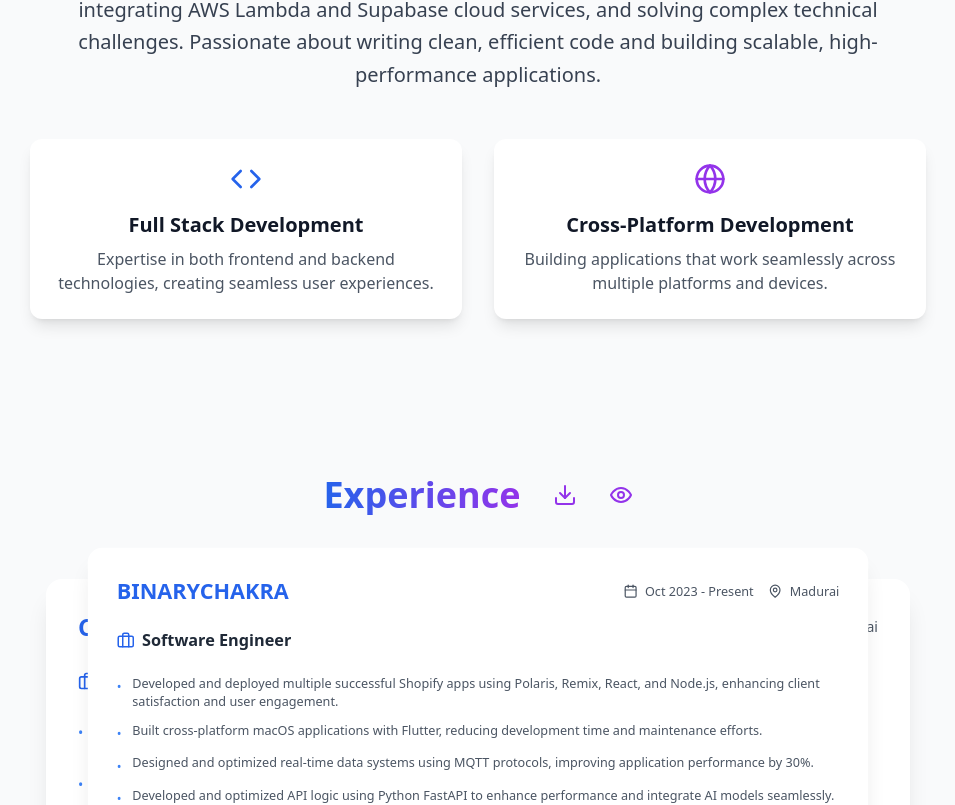
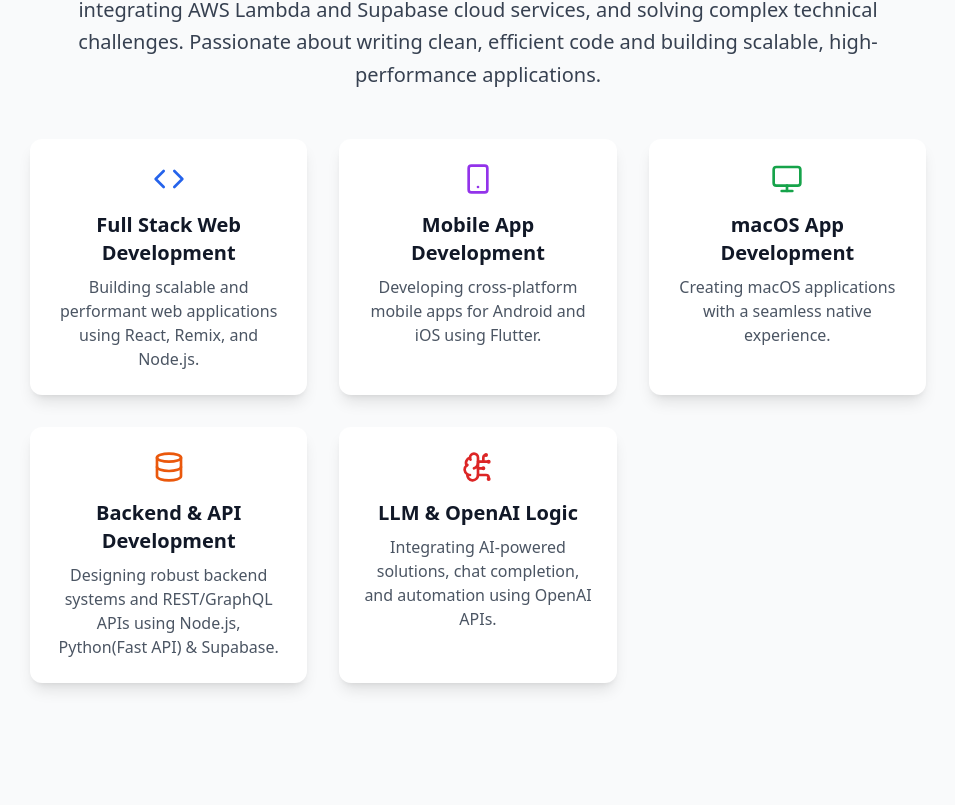
Before and after one commit to NJHarshavardhan/-portfolioTS, a React (Vite) app: page / in a window 1280 px wide. Shown: the part 1056-1861 px from the top of the page, without its empty margins (162-1117 px from the left). Built offline with nearby package versions, Linux system fonts and the light colour scheme.

Commit message:
Extra skill and about me added

```diff
--- a/src/components/About.tsx
+++ b/src/components/About.tsx
@@ -1,12 +1,40 @@
 import { motion } from 'framer-motion';
 import { useInView } from 'react-intersection-observer';
-import { Code, Cpu, Globe, Rocket } from 'lucide-react';
+import { Code, Smartphone, Monitor, Database, BrainCircuit } from 'lucide-react';
 
 export const About = () => {
   const [ref, inView] = useInView({
     triggerOnce: true,
     threshold: 0.1,
   });
+
+  const skills = [
+    {
+      icon: <Code className="w-8 h-8 text-blue-600 mx-auto mb-4" />,
+      title: "Full Stack Web Development",
+      description: "Building scalable and performant web applications using React, Remix, and Node.js.",
+    },
+    {
+      icon: <Smartphone className="w-8 h-8 text-purple-600 mx-auto mb-4" />,
+      title: "Mobile App Development",
+      description: "Developing cross-platform mobile apps for Android and iOS using Flutter.",
+    },
+    {
+      icon: <Monitor className="w-8 h-8 text-green-600 mx-auto mb-4" />,
+      title: "macOS App Development",
+      description: "Creating macOS applications with a seamless native experience.",
+    },
+    {
+      icon: <Database className="w-8 h-8 text-orange-600 mx-auto mb-4" />,
+      title: "Backend & API Development",
+      description: "Designing robust backend systems and REST/GraphQL APIs using Node.js, Python(Fast API) & Supabase.",
+    },
+    {
+      icon: <BrainCircuit className="w-8 h-8 text-red-600 mx-auto mb-4" />,
+      title: "LLM & OpenAI Logic",
+      description: "Integrating AI-powered solutions, chat completion, and automation using OpenAI APIs.",
+    },
+  ];
 
   return (
     <section id="about" className="py-20 px-4 bg-gray-50 dark:bg-gray-800">
@@ -27,49 +55,23 @@ export const About = () => {
           transition={{ delay: 0.2 }}
           className="text-xl text-gray-700 dark:text-gray-300 mb-12 leading-relaxed"
         >
-        Software engineer with 2+ years of
-experience building full-stack
-solutions using Flutter, React,
-Node.js, and Shopify. Successfully
-developed cross-platform mobile
-apps for Android, iOS, and macOS,
-along with web applications using
-Remix. Proficient in creating
-responsive UIs, integrating AWS
-Lambda and Supabase cloud
-services, and solving complex
-technical challenges. Passionate
-about writing clean, efficient code
-and building scalable,
-high-performance applications.
+          Software engineer with 2+ years of experience building full-stack solutions using Flutter, React, Node.js, and Shopify. Successfully developed cross-platform mobile apps for Android, iOS, and macOS, along with web applications using Remix. Proficient in creating responsive UIs, integrating AWS Lambda and Supabase cloud services, and solving complex technical challenges. Passionate about writing clean, efficient code and building scalable, high-performance applications.
         </motion.p>
 
-        <div className="grid grid-cols-1 md:grid-cols-2 gap-8">
-          <motion.div
-            initial={{ opacity: 0, x: -20 }}
-            animate={inView ? { opacity: 1, x: 0 } : {}}
-            transition={{ delay: 0.3 }}
-            className="bg-white dark:bg-gray-900 p-6 rounded-xl shadow-lg"
-          >
-            <Code className="w-8 h-8 text-blue-600 mx-auto mb-4" />
-            <h3 className="text-xl font-bold mb-2">Full Stack Development</h3>
-            <p className="text-gray-600 dark:text-gray-400">
-              Expertise in both frontend and backend technologies, creating seamless user experiences.
-            </p>
-          </motion.div>
-
-          <motion.div
-            initial={{ opacity: 0, x: 20 }}
-            animate={inView ? { opacity: 1, x: 0 } : {}}
-            transition={{ delay: 0.4 }}
-            className="bg-white dark:bg-gray-900 p-6 rounded-xl shadow-lg"
-          >
-            <Globe className="w-8 h-8 text-purple-600 mx-auto mb-4" />
-            <h3 className="text-xl font-bold mb-2">Cross-Platform Development</h3>
-            <p className="text-gray-600 dark:text-gray-400">
-              Building applications that work seamlessly across multiple platforms and devices.
-            </p>
-          </motion.div>
+        <div className="grid grid-cols-1 md:grid-cols-2 lg:grid-cols-3 gap-8">
+          {skills.map((skill, index) => (
+            <motion.div
+              key={index}
+              initial={{ opacity: 0, x: index % 2 === 0 ? -20 : 20 }}
+              animate={inView ? { opacity: 1, x: 0 } : {}}
+              transition={{ delay: 0.3 + index * 0.1 }}
+              className="bg-white dark:bg-gray-900 p-6 rounded-xl shadow-lg"
+            >
+              {skill.icon}
+              <h3 className="text-xl font-bold mb-2">{skill.title}</h3>
+              <p className="text-gray-600 dark:text-gray-400">{skill.description}</p>
+            </motion.div>
+          ))}
         </div>
       </motion.div>
     </section>
--- a/src/components/Skills.tsx
+++ b/src/components/Skills.tsx
@@ -1,19 +1,23 @@
 import { motion } from 'framer-motion';
 import { useInView } from 'react-intersection-observer';
-import { Code2, Database, Globe, Layout, Server, PenTool as Tool } from 'lucide-react';
+import { Code2, Database, Globe, Layout, Server, PenTool as Tool, Cloud, GitBranch } from 'lucide-react';
 
 const skills = {
-  languages: ['Dart', 'Node', 'Python(Fast API)', 'HTML'],
-  frameworks: ['Flutter', 'Express', 'React', 'Remix'],
+  languages: ['JavaScript','Dart', 'Python (Fast API)',  'HTML', 'CSS'],
+  frameworks: ['Flutter', 'React', 'Remix', 'Express'],
+  APIs: ['REST API', 'GraphQL', 'JSON', 'Google Maps API'],
   platforms: [
     'Shopify Polaris Components',
+    'AWS S3',
     'AWS Lambda',
-    'AWS S3 Bucket',
     'AWS API Gateway',
     'Firebase',
-    'GitLab'
+    'Git',
   ],
-  databases: ['Supabase', 'MongoDB', 'Firebase database', 'MySQL'],
+  databases: ['Supabase', 'MongoDB', 'MySQL', 'Firebase Database'],
+  AI: ['OpenAI Chat Completion', 'Azure OpenAI', 'Hugging Face Models'],
+  messaging: ['Kafka', 'MQTT'],
+
 };
 
 export const Skills = () => {
@@ -45,7 +49,7 @@ export const Skills = () => {
   };
 
   return (
-    <section id = "skills" className="py-20 px-4 bg-gray-50 dark:bg-gray-800">
+    <section id="skills" className="py-20 px-4 bg-gray-50 dark:bg-gray-800">
       <motion.div
         ref={ref}
         initial="hidden"
@@ -58,22 +62,30 @@ export const Skills = () => {
         </h2>
 
         <div className="grid grid-cols-1 md:grid-cols-2 gap-8">
+          {Object.entries(skills).map(([category, skillList], index) => (
             <motion.div
+              key={category}
               variants={itemVariants}
               className="bg-white dark:bg-gray-900 rounded-xl p-8 shadow-lg transform transition-transform duration-300 hover:scale-105"
             >
               <div className="flex items-center gap-3 mb-6">
-              <Code2 className="w-6 h-6 text-blue-600" />
-              <h3 className="text-2xl font-bold">Languages</h3>
+                {category === 'languages' && <Code2 className="w-6 h-6 text-blue-600" />}
+                {category === 'frameworks' && <Layout className="w-6 h-6 text-purple-600" />}
+                {category === 'APIs' && <Globe className="w-6 h-6 text-green-600" />}
+                {category === 'platforms' && <Server className="w-6 h-6 text-yellow-600" />}
+                {category === 'databases' && <Database className="w-6 h-6 text-red-600" />}
+                {category === 'messaging' && <Tool className="w-6 h-6 text-indigo-600" />}
+                {category === 'AI' && <Cloud className="w-6 h-6 text-teal-600" />}
+                <h3 className="text-2xl font-bold capitalize">{category.replace('_', ' ')}</h3>
               </div>
               <div className="flex flex-wrap gap-3">
-              {skills.languages.map((skill, index) => (
+                {skillList.map((skill, idx) => (
                   <motion.span
-                  key={index}
+                    key={idx}
                     initial={{ scale: 0 }}
                     animate={{ scale: 1 }}
                     whileHover={{ scale: 1.1 }}
-                  transition={{ delay: index * 0.1, type: "spring", stiffness: 300 }}
+                    transition={{ delay: idx * 0.1, type: "spring", stiffness: 300 }}
                     className="px-4 py-2 bg-purple-100 text-black rounded-full dark:bg-purple-400 dark:text-black"
                   >
                     {skill}
@@ -81,78 +93,7 @@ export const Skills = () => {
                 ))}
               </div>
             </motion.div>
-
-          <motion.div
-            variants={itemVariants}
-            className="bg-white dark:bg-gray-900 rounded-xl p-8 shadow-lg transform transition-transform duration-300 hover:scale-105"
-          >
-            <div className="flex items-center gap-3 mb-6">
-              <Layout className="w-6 h-6 text-purple-600" />
-              <h3 className="text-2xl font-bold">Frameworks</h3>
-            </div>
-            <div className="flex flex-wrap gap-3">
-              {skills.frameworks.map((skill, index) => (
-                <motion.span
-                  key={index}
-                  initial={{ scale: 0 }}
-                  animate={{ scale: 1 }}
-                  whileHover={{ scale: 1.1 }}
-                  transition={{ delay: index * 0.1, type: "spring", stiffness: 300 }}
-                  className="px-4 py-2 bg-purple-100 text-black rounded-full dark:bg-purple-400 dark:text-black"
-                >
-                  {skill}
-                </motion.span>
           ))}
-            </div>
-          </motion.div>
-
-          <motion.div
-            variants={itemVariants}
-            className="bg-white dark:bg-gray-900 rounded-xl p-8 shadow-lg transform transition-transform duration-300 hover:scale-105"
-          >
-            <div className="flex items-center gap-3 mb-6">
-              <Server className="w-6 h-6 text-green-600" />
-              <h3 className="text-2xl font-bold">Platforms & Tools</h3>
-            </div>
-            <div className="flex flex-wrap gap-3">
-              {skills.platforms.map((skill, index) => (
-                <motion.span
-                  key={index}
-                  initial={{ scale: 0 }}
-                  animate={{ scale: 1 }}
-                  whileHover={{ scale: 1.1 }}
-                  transition={{ delay: index * 0.1, type: "spring", stiffness: 300 }}
-                  className="px-4 py-2 bg-purple-100 text-black rounded-full dark:bg-purple-400 dark:text-black"
-                >
-                  {skill}
-                </motion.span>
-              ))}
-            </div>
-          </motion.div>
-
-          <motion.div
-            variants={itemVariants}
-            className="bg-white dark:bg-gray-900 rounded-xl p-8 shadow-lg transform transition-transform duration-300 hover:scale-105"
-          >
-            <div className="flex items-center gap-3 mb-6">
-              <Database className="w-6 h-6 text-red-600" />
-              <h3 className="text-2xl font-bold">Databases</h3>
-            </div>
-            <div className="flex flex-wrap gap-3">
-              {skills.databases.map((skill, index) => (
-                <motion.span
-                  key={index}
-                  initial={{ scale: 0 }}
-                  animate={{ scale: 1 }}
-                  whileHover={{ scale: 1.1 }}
-                  transition={{ delay: index * 0.1, type: "spring", stiffness: 300 }}
-                  className="px-4 py-2 bg-purple-100 text-black rounded-full dark:bg-purple-400 dark:text-black"
-                >
-                  {skill}
-                </motion.span>
-              ))}
-            </div>
-          </motion.div>
         </div>
       </motion.div>
     </section>
```
Lines whose indentation alone changed are shown as unchanged.
